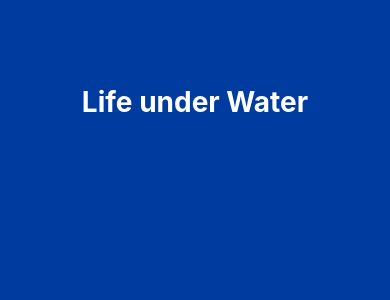
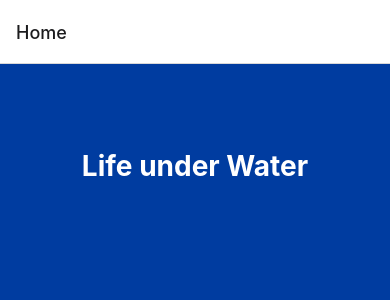
Before and after one commit to KHomuth/its-mosy-quiz, a React Native app: screen /Home in a window 390 px wide. Shown: the top 300 px of the page. Built offline with nearby package versions, Linux system fonts and the light colour scheme.

Commit message:
installed react native navigation

```diff
--- a/App.js
+++ b/App.js
@@ -1,26 +1,18 @@
-import { StatusBar } from 'expo-status-bar';
-import { StyleSheet, Text, View } from 'react-native';
+import { NavigationContainer, StackActions } from '@react-navigation/native';
+import { createNativeStackNavigator } from '@react-navigation/native-stack';
+import LandingPage from './components/LandingPage';
+
+const Stack = createNativeStackNavigator();
 
 export default function App() {
   return (
-    <View style={styles.container}>
-      <Text style={styles.titleText}>Life under Water</Text>
-      <StatusBar style="auto" />
-    </View>
+    <NavigationContainer>
+      <Stack.Navigator>
+        <Stack.Screen
+          name='Home'
+          component={LandingPage}
+        />
+      </Stack.Navigator>
+    </NavigationContainer>
   );
 }
-
-const styles = StyleSheet.create({
-  container: {
-    flex: 1,
-    backgroundColor: '#003ca0',
-    alignItems: 'center',
-  },
-  titleText: {
-    fontWeight: 'bold',
-    fontSize: 28,
-    top: 85,
-    color: '#ffffff',
-    position: 'absolute'
-  }
-});
--- /dev/null
+++ b/components/LandingPage.js
@@ -0,0 +1,25 @@
+import * as React from "react";
+import { StyleSheet, Text, View, Button } from "react-native";
+
+export default function LandingPage({ navigation }) {
+    return (
+        <View style={styles.container}>
+          <Text style={styles.titleText}>Life under Water</Text>
+        </View>
+    );
+}
+
+const styles = StyleSheet.create({
+    container: {
+      flex: 1,
+      backgroundColor: '#003ca0',
+      alignItems: 'center',
+    },
+    titleText: {
+      fontWeight: 'bold',
+      fontSize: 28,
+      top: 85,
+      color: '#ffffff',
+      position: 'absolute'
+    }
+});
--- a/package.json
+++ b/package.json
@@ -10,11 +10,15 @@
     "eject": "expo eject"
   },
   "dependencies": {
+    "@react-navigation/native": "^6.0.10",
+    "@react-navigation/native-stack": "^6.6.2",
     "expo": "~44.0.0",
     "expo-status-bar": "~1.2.0",
     "react": "17.0.1",
     "react-dom": "17.0.1",
     "react-native": "0.64.3",
+    "react-native-safe-area-context": "3.3.2",
+    "react-native-screens": "~3.10.1",
     "react-native-web": "0.17.1"
   },
   "devDependencies": {
```
Also changed, not shown: 2 other files (tests, documents, lock files or other folders).
